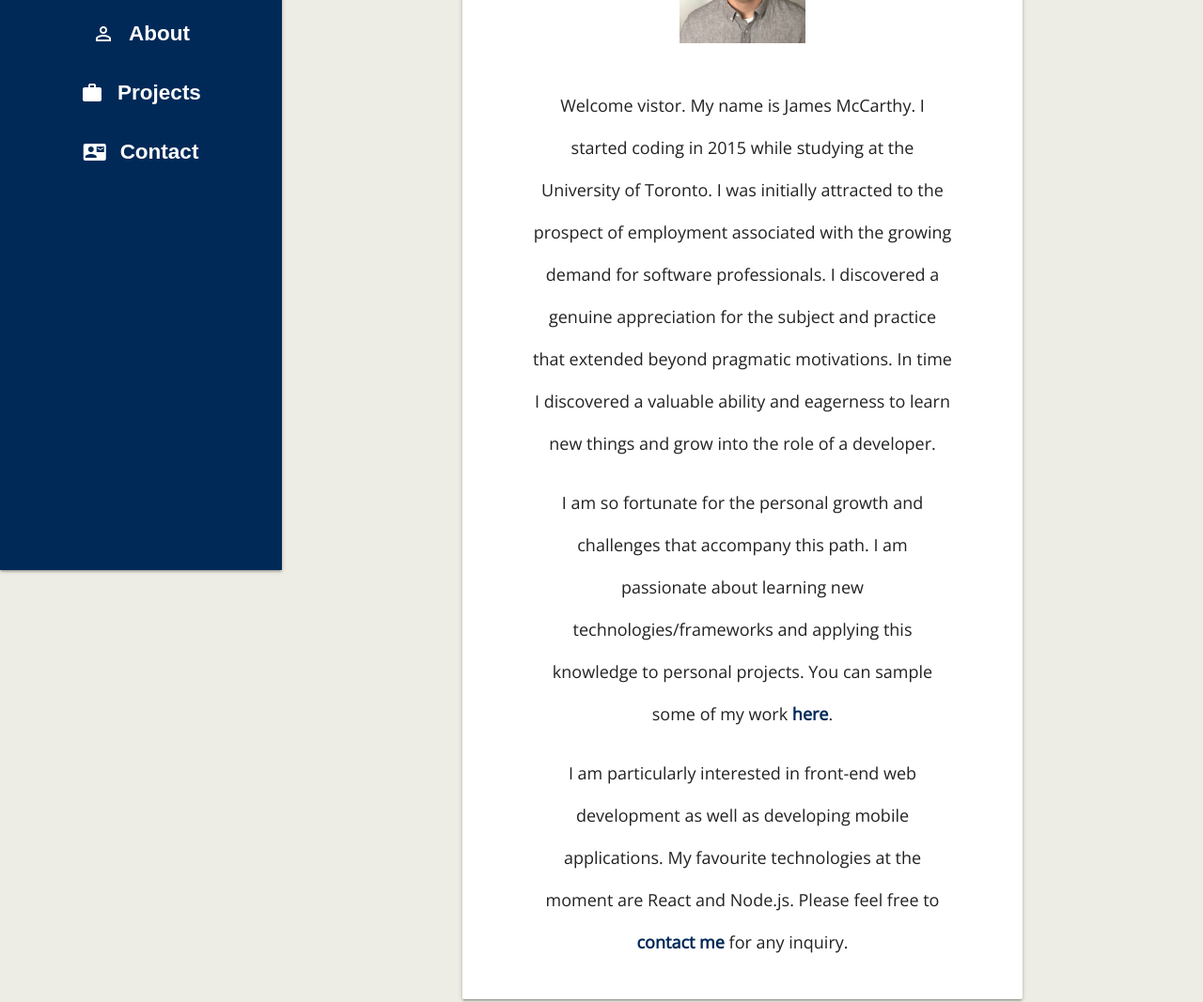
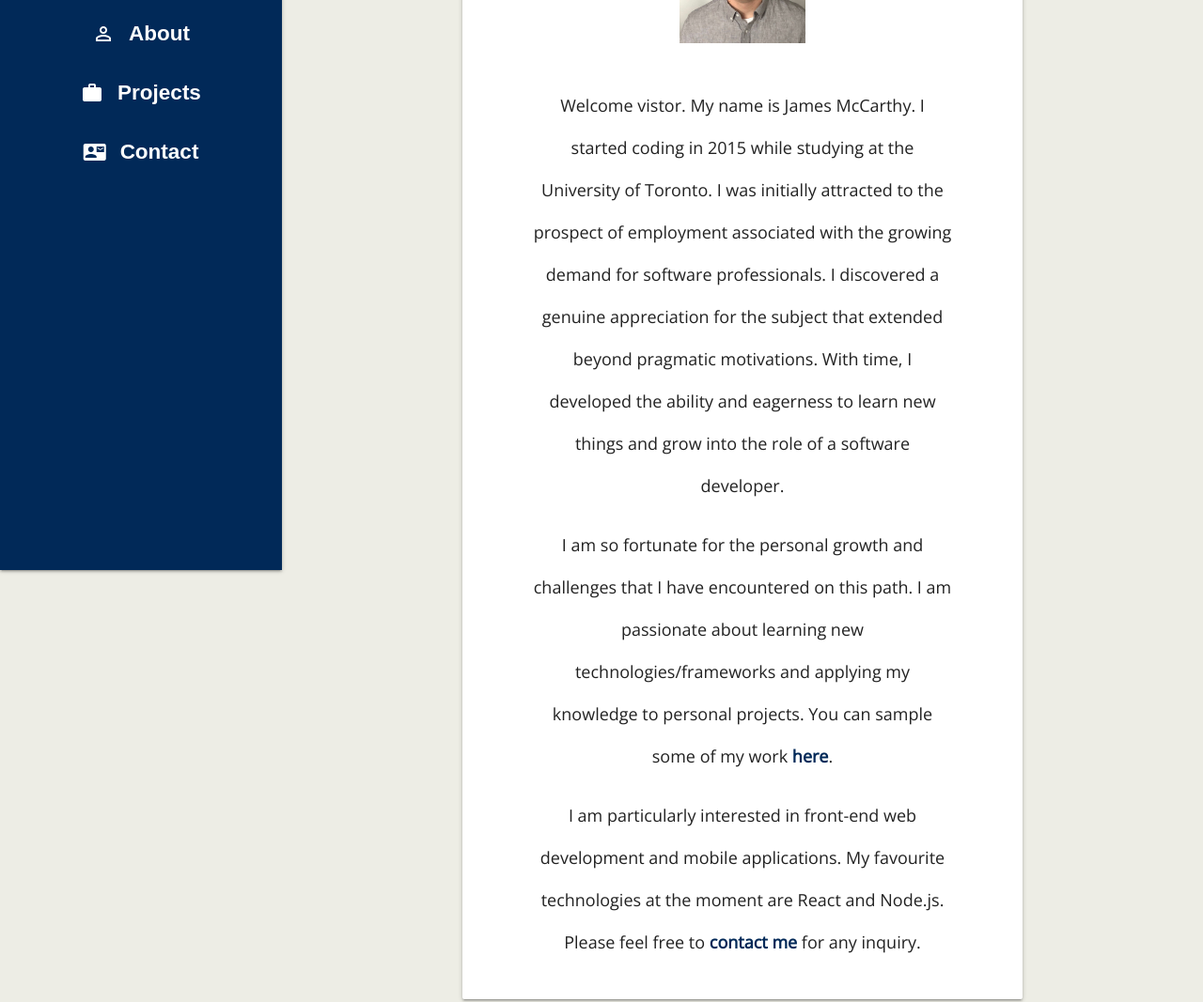
Before and after one commit to Mister905/gatsby_portfolio, a Gatsby site: page /about in a window 1280 px wide. Shown: the part 253-1320 px from the top of the page at 94% size. Built offline with nearby package versions, Linux system fonts and the light colour scheme; Gatsby itself is replaced by a stand-in of ours; a web font is replaced by a local one.

Commit message:
Finishing touch on about

```diff
--- a/src/pages/about.js
+++ b/src/pages/about.js
@@ -40,26 +40,26 @@ class About extends Component {
                     in 2015 while studying at the University of Toronto. I was
                     initially attracted to the prospect of employment associated
                     with the growing demand for software professionals. I
-                    discovered a genuine appreciation for the subject and
-                    practice that extended beyond pragmatic motivations. In time
-                    I discovered a valuable ability and eagerness to learn new
-                    things and grow into the role of a developer.
+                    discovered a genuine appreciation for the subject that
+                    extended beyond pragmatic motivations. With time, I
+                    developed the ability and eagerness to learn new things and
+                    grow into the role of a software developer.
                   </p>
                   <p className="about-text">
                     I am so fortunate for the personal growth and challenges
-                    that accompany this path. I am passionate about learning new
-                    technologies/frameworks and applying this knowledge to
-                    personal projects. You can sample some of my work{" "}
+                    that I have encountered on this path. I am passionate about
+                    learning new technologies/frameworks and applying my
+                    knowledge to personal projects. You can sample some of my
+                    work{" "}
                     <Link to="/projects" className="about-link">
                       here
                     </Link>
                     .
                   </p>
                   <p className="about-text">
-                    I am particularly interested in front-end web development as
-                    well as developing mobile applications. My favourite
-                    technologies at the moment are React and Node.js. Please
-                    feel free to{" "}
+                    I am particularly interested in front-end web development
+                    and mobile applications. My favourite technologies at the
+                    moment are React and Node.js. Please feel free to{" "}
                     <Link to="/contact" className="about-link">
                       contact me
                     </Link>{" "}
```
